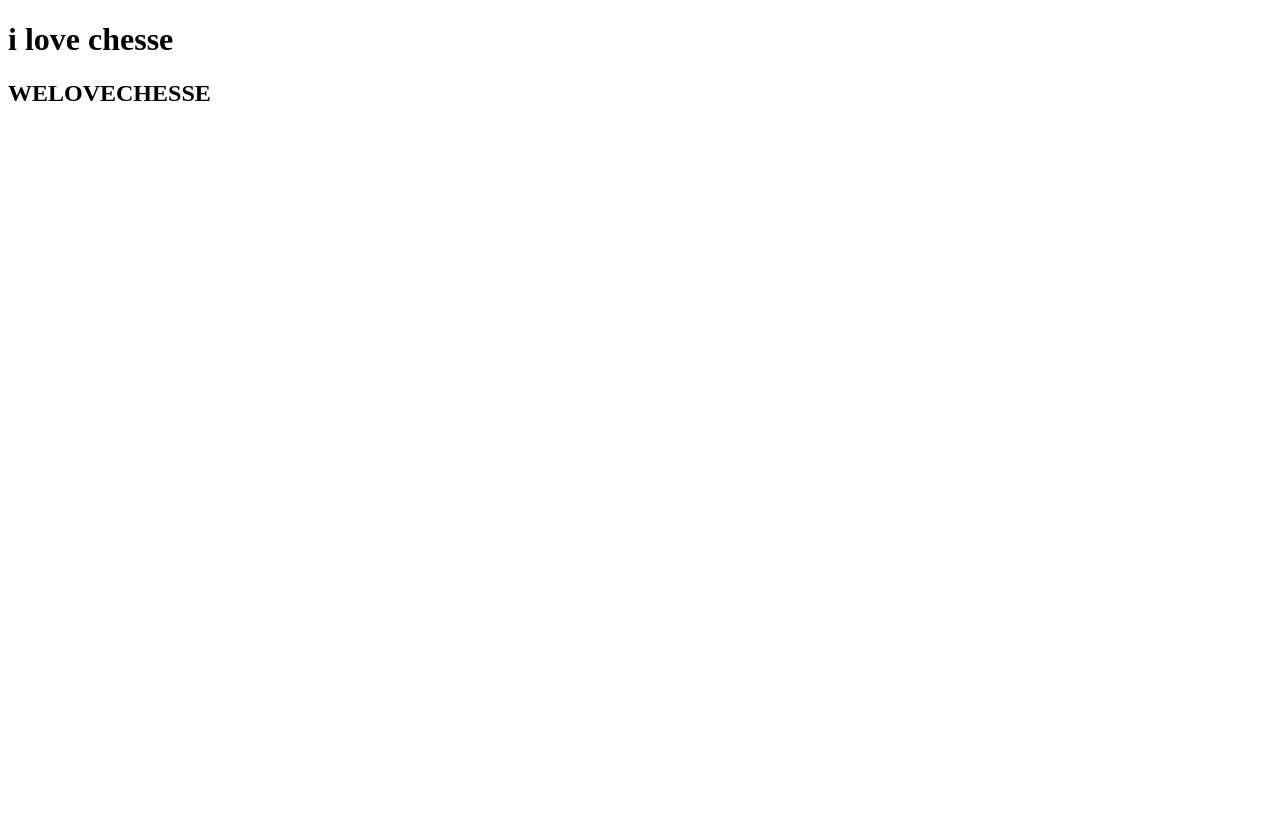
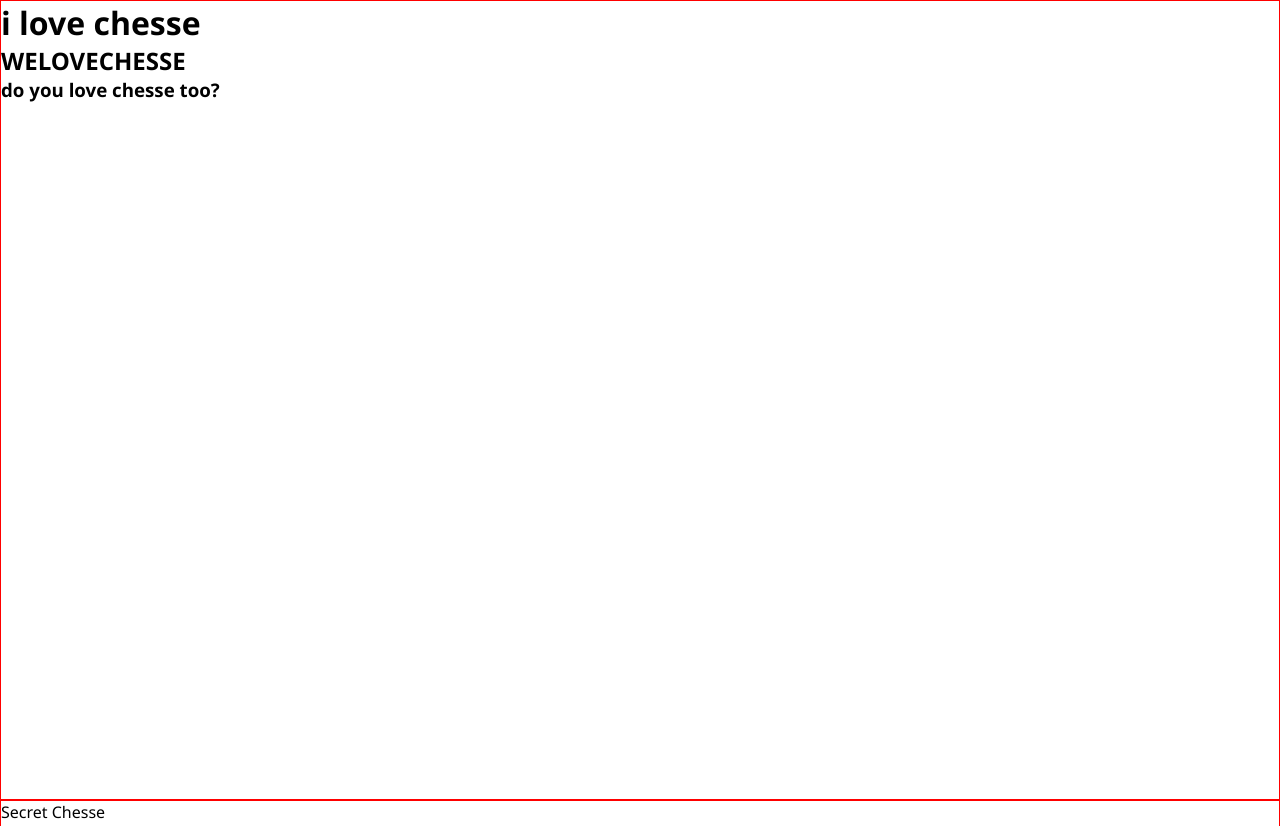
Before and after one commit to bphong673/new_zinder, a plain HTML site: page index.html in a window 1280 px wide. Shown: the top 826 px of the page. Before the commit the page ends 800 px from the top, so only its background shows below. Drawn offline with Linux system fonts and the light colour scheme.

Commit message:
css generated

```diff
--- a/index.html
+++ b/index.html
@@ -1,14 +1,26 @@
 <!DOCTYPE html>
 <html lang="en">
+
 <head>
     <meta charset="UTF-8">
     <meta http-equiv="X-UA-Compatible" content="IE=edge">
     <meta name="viewport" content="width=device-width, initial-scale=1.0">
     <title>ZINDET</title>
+    <link rel="stylesheet" href="main.css">
 </head>
+
 <body>
-    <H1>i love chesse</H1>
-    <H2>WELOVECHESSE</H2>
+    <div class="page">
+        <H1>i love chesse</H1>
+        <H2>WELOVECHESSE</H2>
+        <h3>do you love chesse too?</h3>
+    </div>
+
+    <div class="page">
+        <div class="title">Secret Chesse</div>
+    </div>
+
 
 </body>
+
 </html>
--- /dev/null
+++ b/main.css
@@ -0,0 +1,26 @@
+* {
+
+    border: black 0;
+    margin: 0;
+    padding: 0;
+    box-sizing: border-box;
+    font-family: 'Segoe UI';
+
+}
+
+html {
+    height: max-content;
+    max-width: 100vw;
+
+}
+
+body {
+    height: 200vh;
+    max-width: 100vw;
+}
+
+.page {
+    border: red 1px solid;
+    height: 100vh;
+    max-width: 100vw;
+}
```
